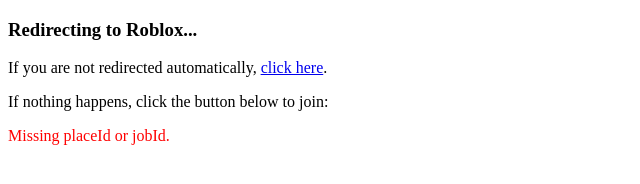
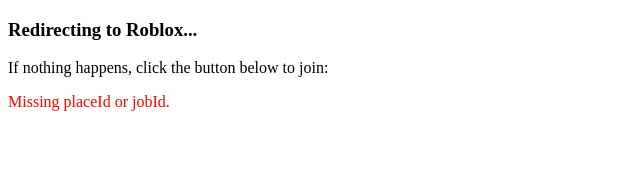
Before and after one commit to poupeue/roblox-joiner, a plain HTML site: page index.html in a window 1280 px wide. Shown: the whole page, without its empty margins (0-640 px from the left). Drawn offline with Linux system fonts and the light colour scheme.

Commit message:
Update index.html

```diff
--- a/index.html
+++ b/index.html
@@ -6,8 +6,7 @@
   <title>Redirecting to Roblox...</title>
   <link rel="icon" href="https://www.roblox.com/favicon.ico" type="image/x-icon">
   <script>
-    // Declare globally so both scripts can access
-    let placeId, jobId, robloxUrl, fallbackUrl;
+    let placeId, jobId, robloxUrl;
 
     window.addEventListener("DOMContentLoaded", () => {
       const urlParams = new URLSearchParams(window.location.search);
@@ -16,18 +15,12 @@
 
       if (placeId && jobId) {
         robloxUrl = `roblox://placeId=${placeId}&gameInstanceId=${jobId}`;
-        fallbackUrl = `https://www.roblox.com/games/${placeId}`;
-
-        // Set fallback link
-        document.getElementById("link").href = fallbackUrl;
         document.getElementById("join-btn").onclick = () => {
           window.location.href = robloxUrl;
         };
 
-        // Try opening the Roblox app
         window.location.href = robloxUrl;
       } else {
-        // If missing data, hide the button and show an error
         document.getElementById("error").textContent = "Missing placeId or jobId.";
         document.getElementById("join-btn").style.display = "none";
       }
@@ -36,7 +29,6 @@
 </head>
 <body>
   <h3>Redirecting to Roblox...</h3>
-  <p>If you are not redirected automatically, <a id="link" href="#">click here</a>.</p>
   <p>If nothing happens, click the button below to join:</p>
   <p>
     <button id="join-btn">Join Game</button>
```
